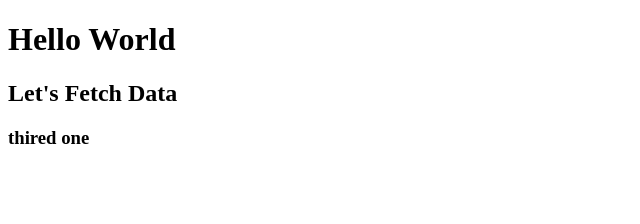
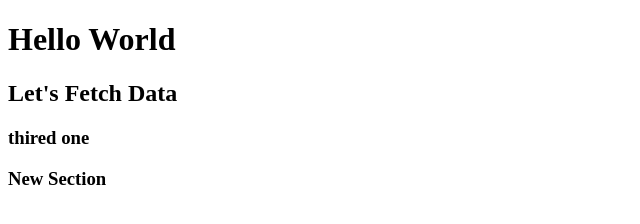
Before and after one commit to sajithcode/learn-fetch, a plain HTML site: page index.html in a window 1280 px wide. Shown: the whole page, without its empty margins (0-640 px from the left). Drawn offline with Linux system fonts and the light colour scheme.

Commit message:
Update index.html

```diff
--- a/index.html
+++ b/index.html
@@ -9,5 +9,6 @@
     <h1>Hello World</h1>
     <h2>Let's Fetch Data</h2>
     <h3>thired one</h3>
+    <h3>New Section</h3>
 </body>
 </html>
```
